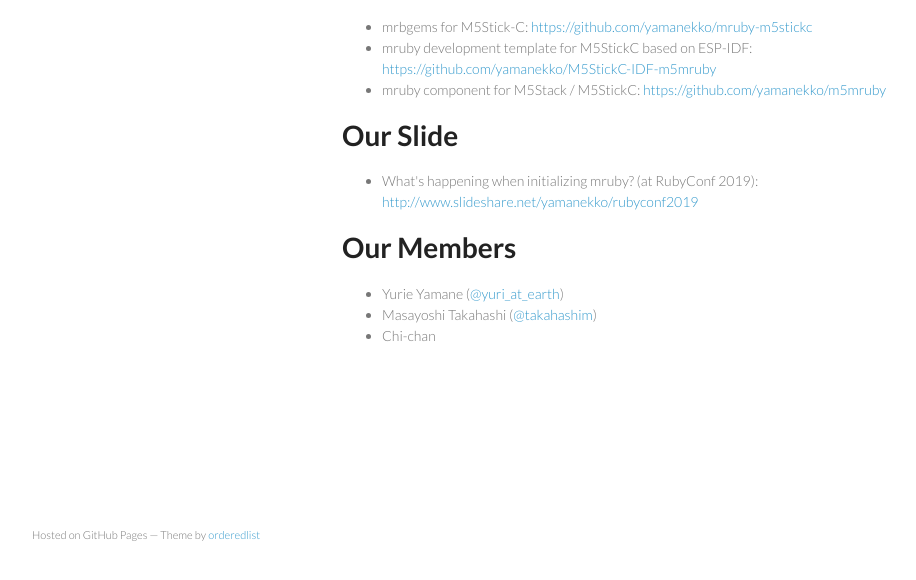
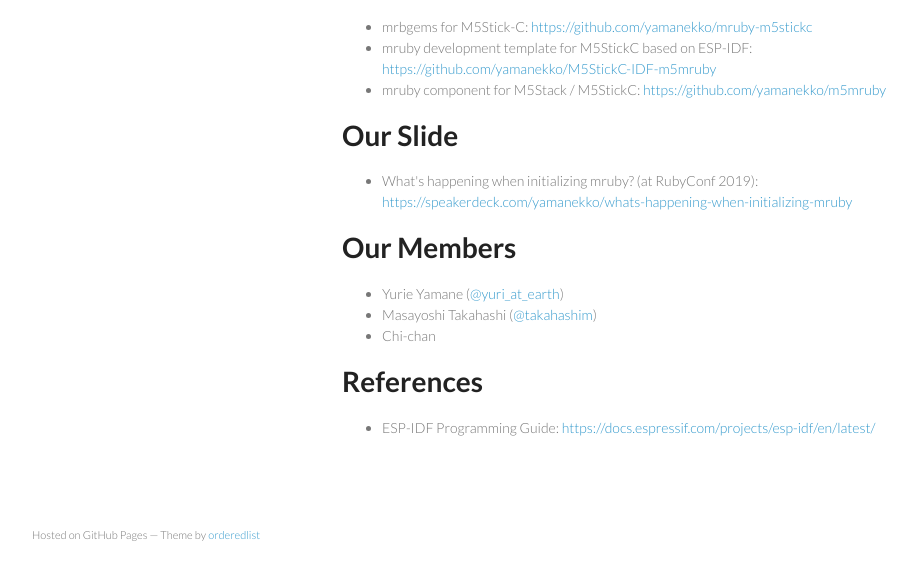
Before and after one commit to yamanekko/yamanekko.github.io, a plain HTML site: page m5stickc.html in a window 1280 px wide. Shown: the part 186-766 px from the top of the page, without its empty margins (178-1094 px from the left). Drawn offline with Linux system fonts and the light colour scheme.

Commit message:
add references section

```diff
--- a/m5stickc.html
+++ b/m5stickc.html
@@ -17,13 +17,9 @@
       <header>
         <h1>mruby on M5Stick-C</h1>
         <p></p>
-
-
         <p class="view"><a href="https://github.com/yamanekko">View Our GitHub Profile</a></p>
-
       </header>
       <section>
-
       <h1>
         <a name="how-to-use" class="anchor" href="#our-repositories"><span class="octicon octicon-link"></span></a>How to use</h1>
         // TODO
@@ -41,22 +37,29 @@
       <h1>
         <a name="our-slides" class="anchor" href="#our-slides"><span class="octicon octicon-link"></span></a>Our Slide</h1>
       <ul>
-  <li>What's happening when initializing mruby? (at RubyConf 2019): <a href="http://www.slideshare.net/yamanekko/rubyconf2013">http://www.slideshare.net/yamanekko/rubyconf2019</a>
+        <li>What's happening when initializing mruby? (at RubyConf 2019): <a href="https://speakerdeck.com/yamanekko/whats-happening-when-initializing-mruby">https://speakerdeck.com/yamanekko/whats-happening-when-initializing-mruby</a>
         </li>
-</ul><h1>
+      </ul>
+      <h1>
         <a name="our-members" class="anchor" href="#our-members"><span class="octicon octicon-link"></span></a>Our Members</h1>
-
       <ul>
         <li>Yurie Yamane (<a href="http://twitter.com/yuri_at_earth">@yuri_at_earth</a>)</li>
         <li>Masayoshi Takahashi (<a href="http://twitter.com/takahashim">@takahashim</a>)</li>
         <li>Chi-chan</li>
       </ul>
+
+      <h1>
+        <a name="references" class="anchor" href="#our-repositories"><span class="octicon octicon-link"></span></a>References</h1>
+      <ul>
+        <li>ESP-IDF Programming Guide: <a href="https://docs.espressif.com/projects/esp-idf/en/latest/">https://docs.espressif.com/projects/esp-idf/en/latest/</a>
+        </li>
+      </ul>
+
       </section>
       <footer>
         <p><small>Hosted on GitHub Pages &mdash; Theme by <a href="https://github.com/orderedlist">orderedlist</a></small></p>
       </footer>
     </div>
     <script src="javascripts/scale.fix.js"></script>
-
   </body>
 </html>
```
Lines whose indentation alone changed are shown as unchanged.
